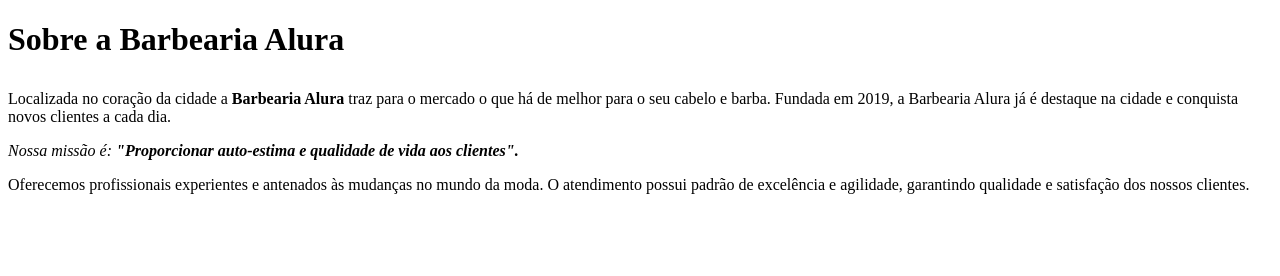
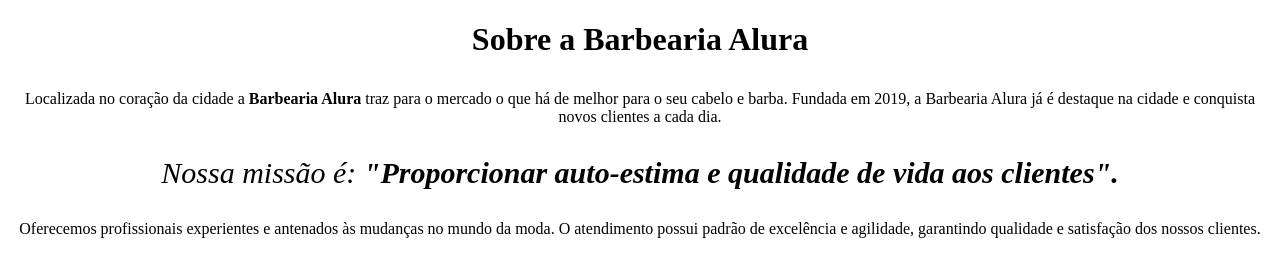
Before and after one commit to carolaz03/PC_luiza, a plain HTML site: page index.html in a window 1280 px wide. Drawn offline with Linux system fonts and the light colour scheme.

Commit message:
13/09/22
CSS

```diff
--- a/index.html
+++ b/index.html
@@ -4,15 +4,23 @@
 <head>
     <meta charset = "UTF-8">
     <title> Barbearia Alura</title>
+    <style>
+      p{
+           text-align:center
+       }
+    </style>
+
 </head>
 
 <body>
-    <p><h1>Sobre a Barbearia Alura<P/></h1>
+
+    <p><h1 style="text-align:center">Sobre a Barbearia Alura<P/></h1>
 
     <p>Localizada no coração da cidade a <strong>Barbearia Alura</strong> traz para o mercado o que há de melhor para o seu cabelo e barba. Fundada em 2019, a Barbearia Alura já é destaque na cidade e conquista novos clientes a cada dia.</p>
 
-    <p><em>Nossa missão é: <strong>"Proporcionar auto-estima e qualidade de vida aos clientes".</strong></em></p>
+    <p style="text-aling :center ;font-size:30px"><em>Nossa missão é: <strong>"Proporcionar auto-estima e qualidade de vida aos clientes".</strong></em></p>
 
     <p>Oferecemos profissionais experientes e antenados às mudanças no mundo da moda. O atendimento possui padrão de excelência e agilidade, garantindo qualidade e satisfação dos nossos clientes.</p>
 
 </body>
+</html>
```
